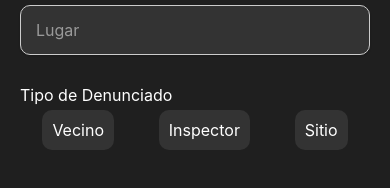
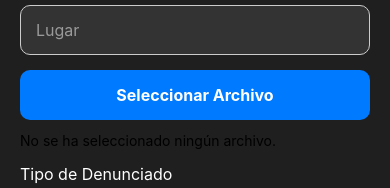
Before and after one commit to KanyeIsTheGoat/godio, a React Native app: screen /AddDenuncia in a window 390 px wide. Shown: the part 357-545 px from the top of the page. Built offline with nearby package versions, Linux system fonts and the light colour scheme.

Commit message:
fotos y archivos

```diff
--- a/App.js
+++ b/App.js
@@ -19,6 +19,8 @@ import MisReclamosScreen from './screens/MisReclamosScreen';
 import NotificationsScreen from './screens/NotificationsScreen';
 import InspectorScreen from './screens/InspectorScreen';
 import WelcomeScreen from './screens/WelcomeScreen';
+import PublicoScreen from './screens/PublicoScreen';
+
 
 const Stack = createStackNavigator();
 
@@ -52,6 +54,7 @@ export default function App() {
         <Stack.Screen name="Notifications" component={NotificationsScreen} options={{ title: 'Notificaciones' }} />
         <Stack.Screen name="Welcome" component={WelcomeScreen} options={{ title: 'Welcome' }} />
         <Stack.Screen name="Inspector" component={InspectorScreen} options={{ title: 'Inspector' }} />
+        <Stack.Screen name="Publico" component={PublicoScreen} options={{ title: 'Publico' }} />
       </Stack.Navigator>
     </NavigationContainer>
   );
--- a/package.json
+++ b/package.json
@@ -21,10 +21,14 @@
     "@react-navigation/stack": "^6.3.29",
     "axios": "^1.7.2",
     "expo": "~51.0.17",
+    "expo-document-picker": "^12.0.2",
+    "expo-image-picker": "^15.0.6",
     "expo-status-bar": "~1.12.1",
     "react": "18.2.0",
     "react-dom": "18.2.0",
     "react-native": "^0.74.2",
+    "react-native-document-picker": "^9.3.0",
+    "react-native-image-picker": "^7.1.2",
     "react-native-modal-datetime-picker": "^17.1.0",
     "react-native-reanimated": "~3.10.1",
     "react-native-safe-area-context": "^4.10.1",
--- a/screens/AddDenunciaScreen.jsx
+++ b/screens/AddDenunciaScreen.jsx
@@ -1,7 +1,8 @@
 import React, { useState, useEffect } from 'react';
 import { View, Text, TextInput, StyleSheet, TouchableOpacity, Alert, ScrollView, Modal } from 'react-native';
+import * as DocumentPicker from 'expo-document-picker';
 import DateTimePickerModal from 'react-native-modal-datetime-picker';
-import { createDenuncia } from '../api/denuncias';
+import axios from 'axios';
 import { fetchVecinos, fetchInspectores, fetchSitios } from '../api/denuncias';
 
 const AddDenunciaScreen = ({ navigation }) => {
@@ -16,6 +17,7 @@ const AddDenunciaScreen = ({ navigation }) => {
   const [inspectores, setInspectores] = useState([]);
   const [sitios, setSitios] = useState([]);
   const [showModal, setShowModal] = useState(false);
+  const [file, setFile] = useState(null);
 
   useEffect(() => {
     const loadOptions = async () => {
@@ -34,28 +36,57 @@ const AddDenunciaScreen = ({ navigation }) => {
     loadOptions();
   }, []);
 
+  const pickFile = async () => {
+    try {
+      const result = await DocumentPicker.getDocumentAsync({});
+      if (result.type === 'success') {
+        setFile(result);
+      }
+    } catch (error) {
+      console.error("Error picking file: ", error);
+    }
+  };
+
+  const removeFile = () => {
+    setFile(null);
+  };
+
+
   const handleAccept = async () => {
-    const newDenuncia = {
-      causa: cause,
-      descripcion: description,
-      fechaHora: date,
-      lugar: place,
-      tipoDenuncia: type,
-      denunciado
-    };
+    if (!file) {
+      Alert.alert('Error', 'Por favor, seleccione un archivo antes de guardar la denuncia.');
+      return;
+    }
+
+    const formData = new FormData();
+    formData.append('descripcion', description);
+    formData.append('estadoDenuncia', 'PENDIENTE');
+    formData.append('tipoDenuncia', type);
+    formData.append('titulo', '');
+    formData.append('causa', cause);
+    formData.append('lugar', place);
+    formData.append('sitioId', 1);
+    formData.append('denunciadoId', 1);
+    formData.append('denuncianteId', 1);
+    formData.append('inspectorId', 1);
+    formData.append('file', {
+      uri: file.uri,
+      type: file.mimeType,
+      name: file.name,
+    });
 
     try {
-      await createDenuncia(newDenuncia);
+      await axios.post('http://<your-backend-url>/api/denuncias/upload', formData, {
+        headers: {
+          'Content-Type': 'multipart/form-data',
+        },
+      });
       Alert.alert('Denuncia Added', 'The denuncia has been added successfully.');
       navigation.goBack();
     } catch (error) {
       Alert.alert('Error', 'There was an error adding the denuncia.');
       console.error("Error creating denuncia", error);
     }
-  };
-
-  const handleCancel = () => {
-    navigation.goBack();
   };
 
   const showDatePicker = () => {
@@ -168,6 +199,19 @@ const AddDenunciaScreen = ({ navigation }) => {
         onChangeText={setPlace}
         placeholderTextColor="#9A9A9A"
       />
+      <TouchableOpacity onPress={pickFile} style={styles.fileButton}>
+        <Text style={styles.fileButtonText}>Seleccionar Archivo</Text>
+      </TouchableOpacity>
+      {file ? (
+    <View style={styles.fileItem}>
+    <Text style={styles.selectedFile}>{file.name}</Text>
+    <TouchableOpacity onPress={removeFile} style={styles.removeFileButton}>
+      <Text style={styles.removeFileButtonText}>X</Text>
+    </TouchableOpacity>
+  </View>
+) : (
+  <Text style={styles.noFileSelected}>No se ha seleccionado ningún archivo.</Text>
+)}
       <Text style={styles.label}>Tipo de Denunciado</Text>
       <View style={styles.typeContainer}>
         <TouchableOpacity
@@ -208,7 +252,7 @@ const AddDenunciaScreen = ({ navigation }) => {
         <TouchableOpacity style={styles.buttonAccept} onPress={handleAccept}>
           <Text style={styles.buttonText}>Aceptar</Text>
         </TouchableOpacity>
-        <TouchableOpacity style={styles.buttonCancel} onPress={handleCancel}>
+        <TouchableOpacity style={styles.buttonCancel} onPress={() => navigation.goBack()}>
           <Text style={styles.buttonText}>Cancelar</Text>
         </TouchableOpacity>
       </View>
@@ -239,11 +283,6 @@ const styles = StyleSheet.create({
     backgroundColor: '#333333',
     color: '#FFFFFF',
     fontSize: 16,
-    shadowColor: '#000',
-    shadowOffset: { width: 0, height: 1 },
-    shadowOpacity: 0.2,
-    shadowRadius: 2,
-    elevation: 2,
   },
   dateButton: {
     backgroundColor: '#007BFF',
@@ -261,6 +300,38 @@ const styles = StyleSheet.create({
     fontSize: 16,
     color: '#9A9A9A',
     marginBottom: 12,
+  },
+  fileButton: {
+    backgroundColor: '#007BFF',
+    padding: 15,
+    borderRadius: 10,
+    alignItems: 'center',
+    marginBottom: 12,
+  },
+  fileButtonText: {
+    color: '#FFF',
+    fontSize: 16,
+    fontWeight: 'bold',
+  },
+  fileItem: {
+    flexDirection: 'row',
+    alignItems: 'center',
+    marginBottom: 10,
+  },
+  selectedFile: {
+    fontSize: 16,
+    color: '#9A9A9A',
+    flex: 1,
+  },
+  removeFileButton: {
+    backgroundColor: '#dc3545',
+    padding: 5,
+    borderRadius: 10,
+    marginLeft: 10,
+  },
+  removeFileButtonText: {
+    color: '#FFF',
+    fontSize: 16,
   },
   label: {
     fontSize: 16,
```
Also changed, not shown: 1 other file (tests, documents, lock files or other folders).
